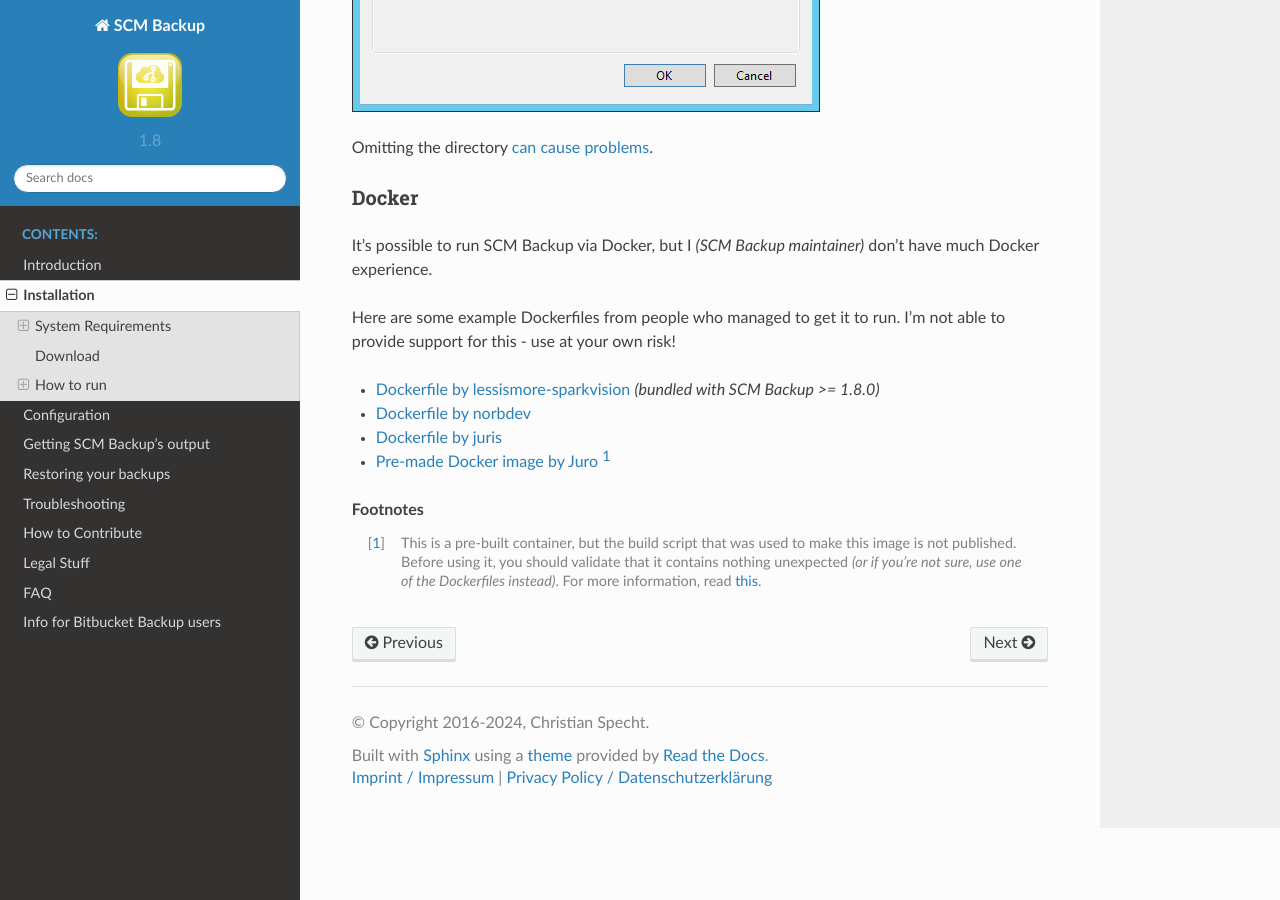
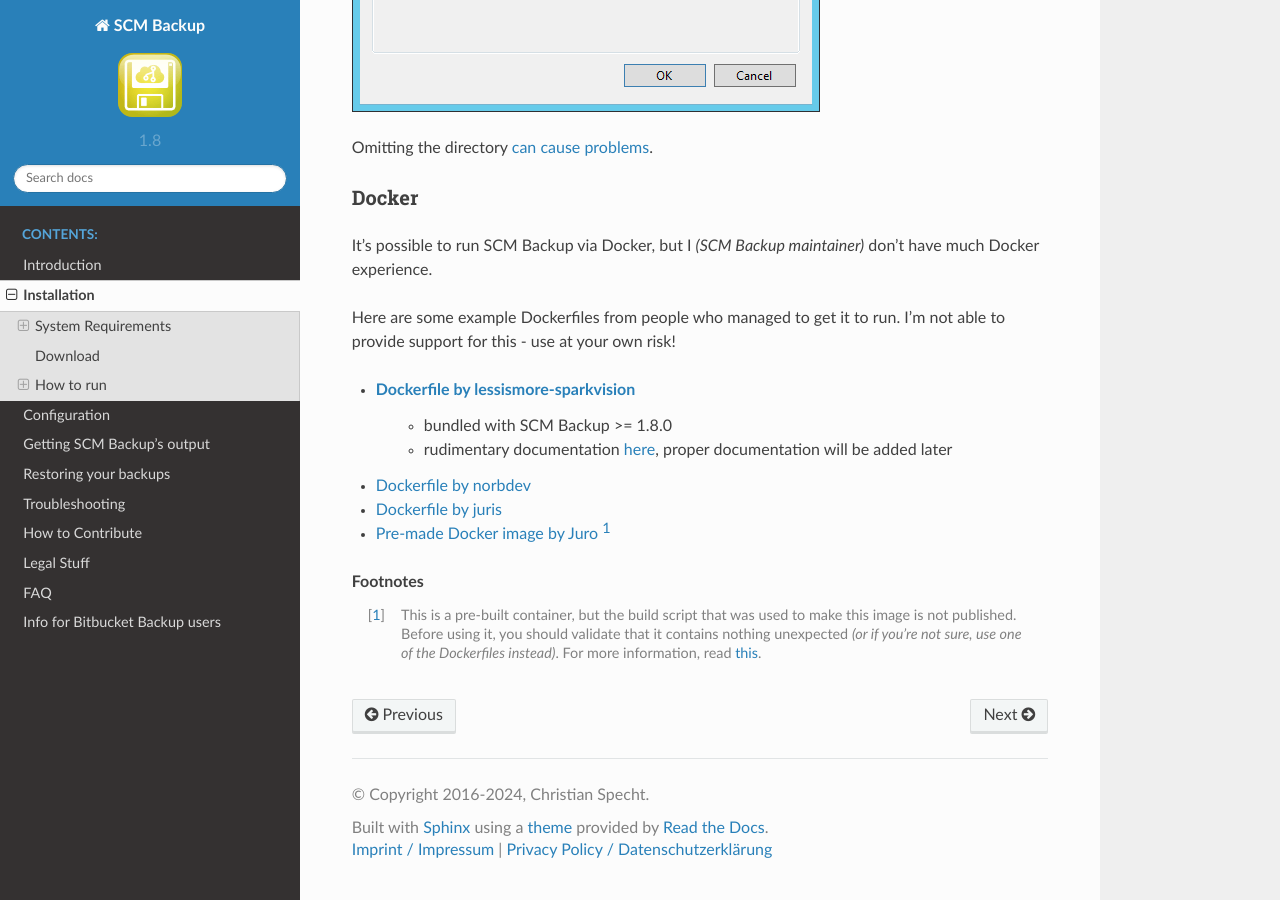
Before and after one commit to christianspecht/scm-backup-docs, a Sphinx documentation site: the page built from source/install.rst, in a window 1280 px wide and 900 px high, scrolled down 2239 px. Built offline with Sphinx 7.4.7 and the Read the Docs theme 2.0.0, drawn with Linux system fonts in a browser that asks for light colours; comment, search, counter and statistics services are not loaded.

Commit message:
link rudimentary Docker documentation
#8

```diff
--- a/source/install.rst
+++ b/source/install.rst
@@ -87,7 +87,9 @@ It's possible to run SCM Backup via Docker, but I *(SCM Backup maintainer)* don'
 
 Here are some example Dockerfiles from people who managed to get it to run. I'm not able to provide support for this - use at your own risk!
 
-- `Dockerfile by lessismore-sparkvision <https://github.com/christianspecht/scm-backup/blob/master/src/ScmBackup/Dockerfile>`_ *(bundled with SCM Backup >= 1.8.0)*
+- `Dockerfile by lessismore-sparkvision <https://github.com/christianspecht/scm-backup/blob/master/src/ScmBackup/Dockerfile>`_
+    - bundled with SCM Backup >= 1.8.0
+    - rudimentary documentation `here <https://github.com/christianspecht/scm-backup/pull/78#issuecomment-2160204165>`__, proper documentation will be added later
 - `Dockerfile by norbdev <https://github.com/christianspecht/scm-backup/issues/51>`_
 - `Dockerfile by juris <https://github.com/christianspecht/scm-backup/issues/49#issuecomment-830032953>`_
 - `Pre-made Docker image by Juro <https://hub.docker.com/r/juroapp/scm-backup>`_ [#prebuilt]_
```
